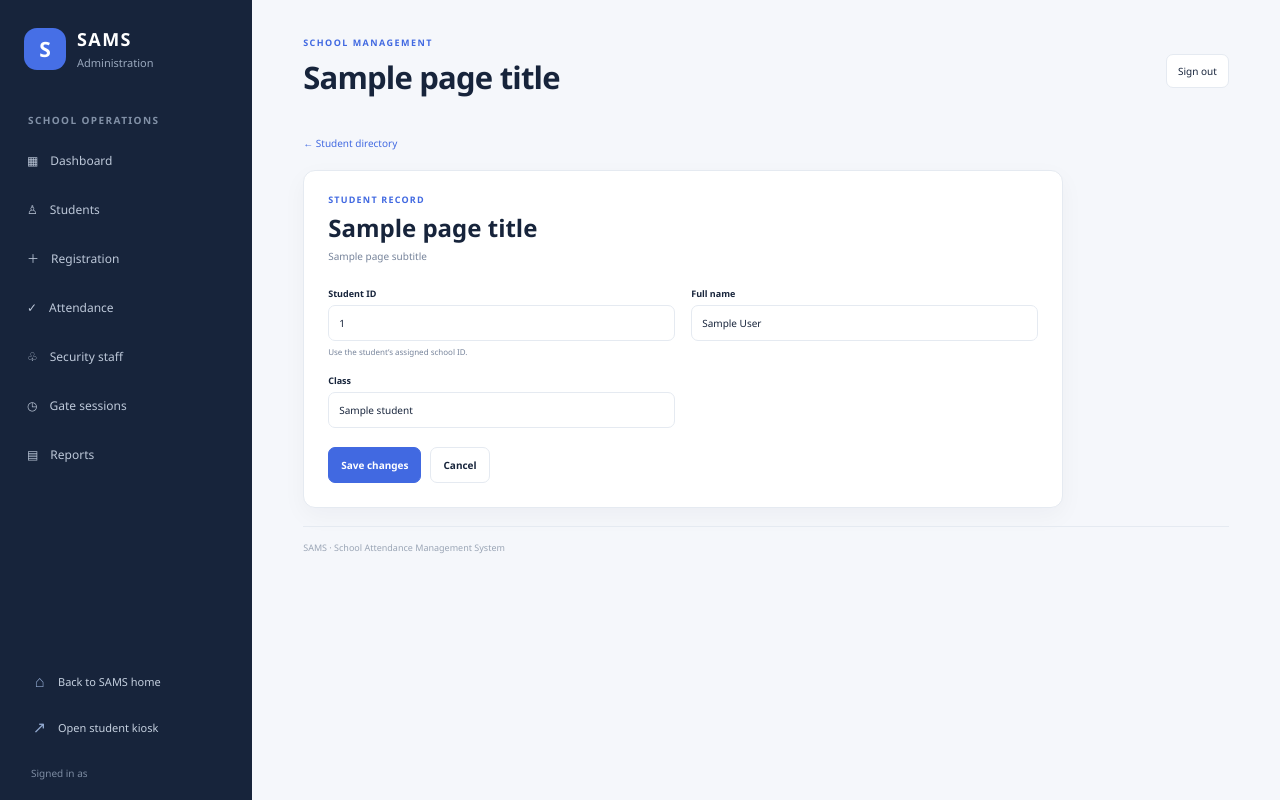
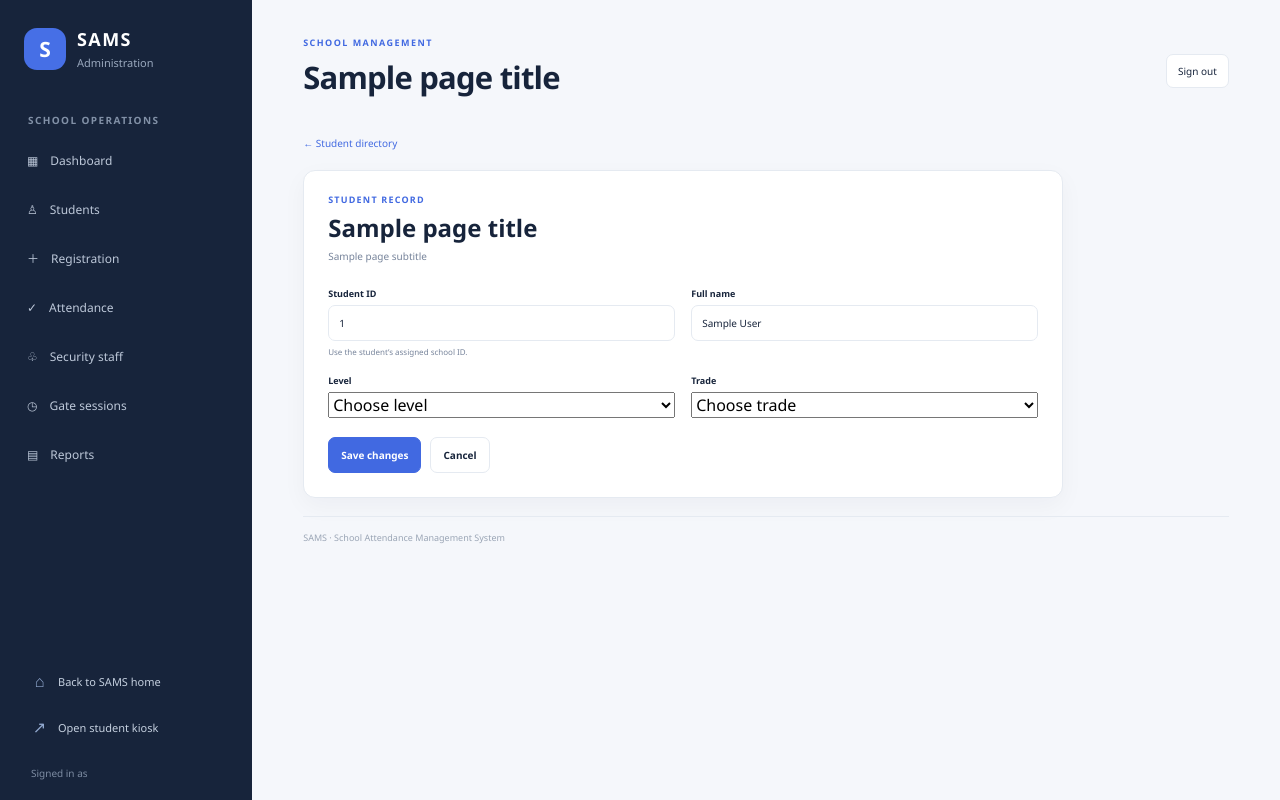
Before and after one commit to Ainechris/SAMS-ORIGNAL, a Flask app: template app/templates/admin/student_form.html in a window 1280 px wide. Run offline with Flask 3, Linux system fonts and the light colour scheme; the template is opened without the code that fills it: most values are stand-ins (such as "Sample title", 1, 10 or a date in 2020); parts of the project's set-up code (start-up, migrations or seed data) failed here and were passed over.

Commit message:
Add level and Software Development trade to student registration

```diff
--- a/app/templates/admin/student_form.html
+++ b/app/templates/admin/student_form.html
@@ -8,7 +8,8 @@
         <input type="hidden" name="csrf_token" value="{{ csrf_token() }}">
         <div class="form-field"><label for="student_id">Student ID</label><input id="student_id" name="student_id" type="text" maxlength="50" value="{{ request.form.get('student_id', student.student_id if student else '') }}" placeholder="e.g. SAMS001" required><small>Use the student’s assigned school ID.</small></div>
         <div class="form-field"><label for="full_name">Full name</label><input id="full_name" name="full_name" type="text" maxlength="120" value="{{ request.form.get('full_name', student.full_name if student else '') }}" autocomplete="name" required></div>
-        <div class="form-field"><label for="class_name">Class</label><input id="class_name" name="class_name" type="text" maxlength="80" value="{{ request.form.get('class_name', student.class_name if student else '') }}" required></div>
+        <div class="form-field"><label for="level">Level</label><select id="level" name="level" required><option value="">Choose level</option>{% for level in ['L3','L4','L5'] %}<option value="{{ level }}" {% if request.form.get('level', student.level if student else '') == level %}selected{% endif %}>{{ level }}</option>{% endfor %}</select></div>
+        <div class="form-field"><label for="trade">Trade</label><select id="trade" name="trade" required><option value="">Choose trade</option><option value="Software Development" {% if request.form.get('trade', student.trade if student else '') == 'Software Development' %}selected{% endif %}>Software Development</option></select></div>
         <div class="form-actions"><button class="button-primary" type="submit">{% if student %}Save changes{% else %}Register student{% endif %}</button><a class="button-secondary" href="{{ url_for('admin_students.list_students') }}">Cancel</a></div>
     </form>
 </section>
```
